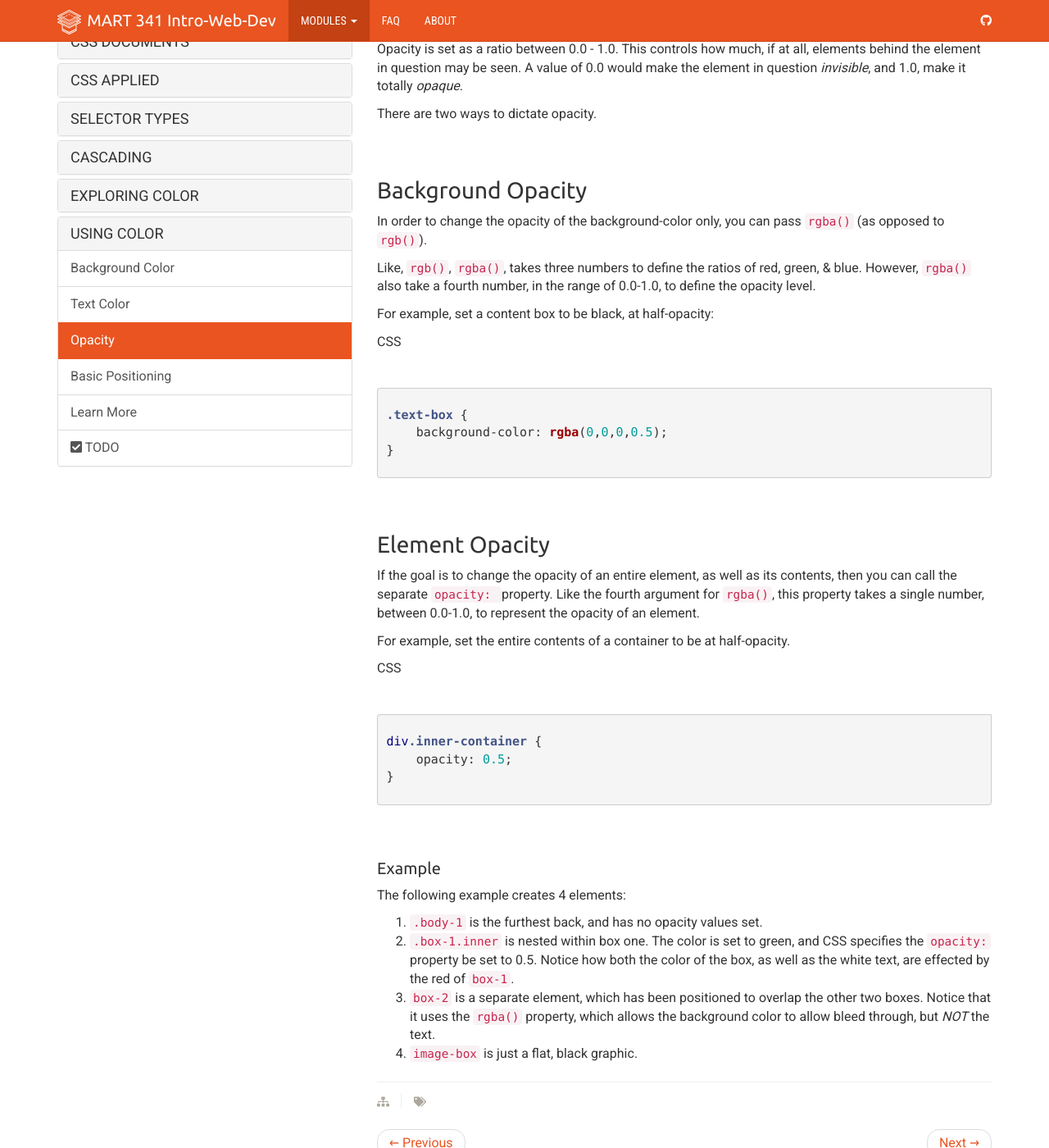
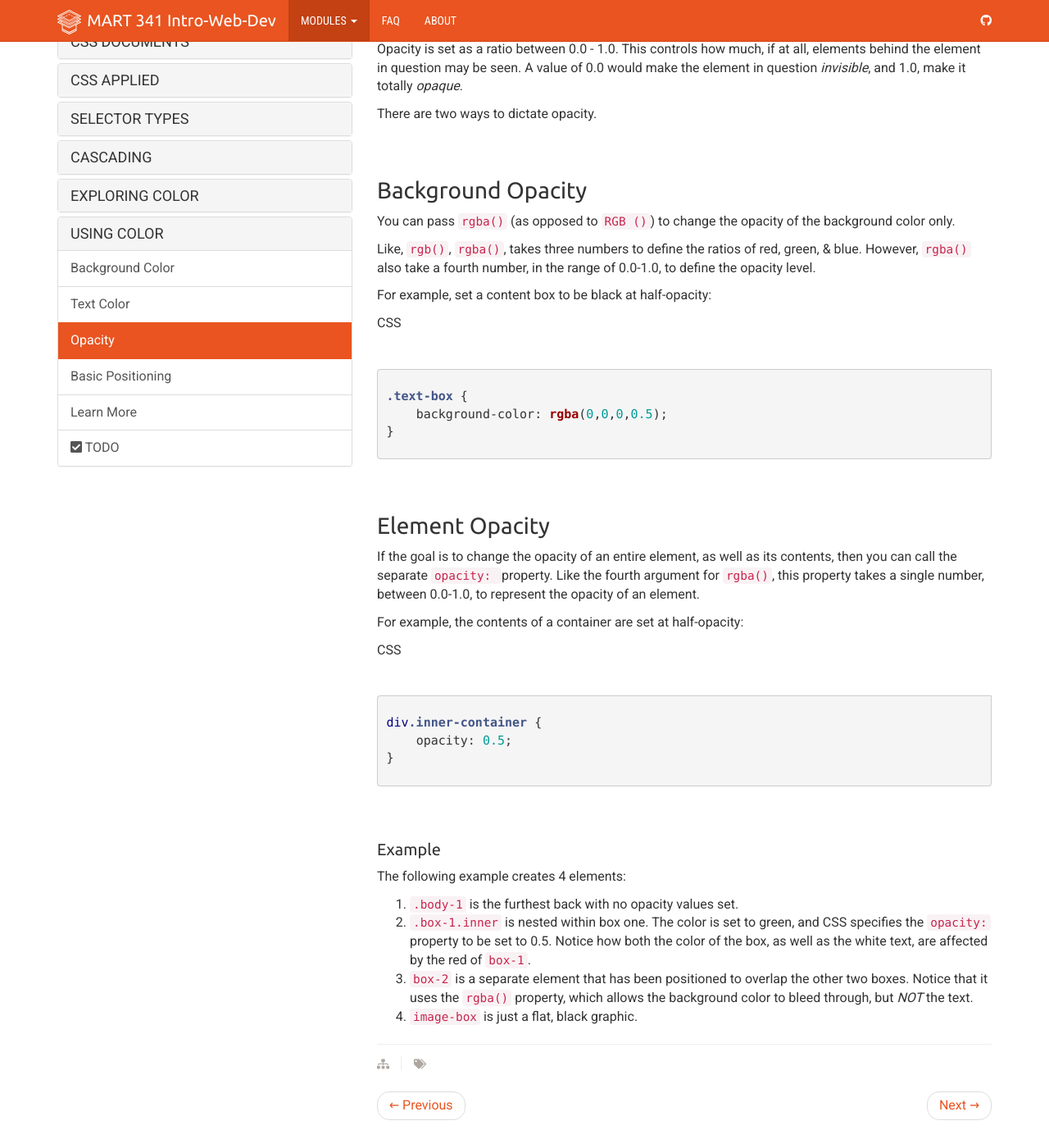
Before and after one commit to Montana-Media-Arts/webDesignFall2024, a Jekyll site: the page built from _docs/topic-09/10-using/03-page.md, in a window 1280 px wide and 1400 px high, scrolled down 204 px. Shown: the whole window at 82% size. Built offline with Jekyll 4.4.1, drawn with Linux system fonts in a browser that asks for light colours; nearby versions of some CDN libraries; some of the changed text lies outside the part shown.

Commit message:
Update 03-page.md

````diff
--- a/_docs/topic-09/10-using/03-page.md
+++ b/_docs/topic-09/10-using/03-page.md
@@ -6,7 +6,7 @@ permalink: /topic-09/opacity/
 
 <div class="divider-heading"></div>
 
-In addition to setting the color of background elements and text, we developers may dictate the **opacity** of elements themselves of just the background-color of an element.
+In addition to setting the color of background elements and text, developers may dictate the **opacity** of elements themselves or just the background color of an element.
 
 Opacity is set as a ratio between 0.0 - 1.0. This controls how much, if at all, elements behind the element in question may be seen. A value of 0.0 would make the element in question _invisible_, and 1.0, make it totally _opaque_.
 
@@ -15,11 +15,11 @@ There are two ways to dictate opacity.
 
 ### Background Opacity
 
-In order to change the opacity of the background-color only, you can pass `rgba()` (as opposed to `rgb()`).
+You can pass `rgba()` (as opposed to `RGB ()`) to change the opacity of the background color only.
 
 Like, `rgb()`, `rgba()`, takes three numbers to define the ratios of red, green, & blue. However, `rgba()` also take a fourth number, in the range of 0.0-1.0, to define the opacity level.
 
-For example, set a content box to be black, at half-opacity:
+For example, set a content box to be black at half-opacity:
 
 <div id="code-heading">CSS</div>
 ```css
@@ -32,7 +32,7 @@ For example, set a content box to be black, at half-opacity:
 
 If the goal is to change the opacity of an entire element, as well as its contents, then you can call the separate `opacity: ` property. Like the fourth argument for `rgba()`, this property takes a single number, between 0.0-1.0, to represent the opacity of an element.
 
-For example, set the entire contents of a container to be at half-opacity.
+For example, the contents of a container are set at half-opacity:
 
 <div id="code-heading">CSS</div>
 ```css
@@ -46,9 +46,9 @@ div.inner-container {
 
 The following example creates 4 elements:
 
-1. `.body-1` is the furthest back, and has no opacity values set.
-2. `.box-1.inner` is nested within box one. The color is set to green, and CSS specifies the `opacity: ` property be set to 0.5. Notice how both the color of the box, as well as the white text, are effected by the red of `box-1`.
-3. `box-2` is a separate element, which has been positioned to overlap the other two boxes. Notice that it uses the `rgba()` property, which allows the background color to allow bleed through, but _NOT_ the text.
+1. `.body-1` is the furthest back with no opacity values set.
+2. `.box-1.inner` is nested within box one. The color is set to green, and CSS specifies the `opacity: ` property to be set to 0.5. Notice how both the color of the box, as well as the white text, are affected by the red of `box-1`.
+3. `box-2` is a separate element that has been positioned to overlap the other two boxes. Notice that it uses the `rgba()` property, which allows the background color to bleed through, but _NOT_ the text.
 4. `image-box` is just a flat, black graphic.
 
 
````
